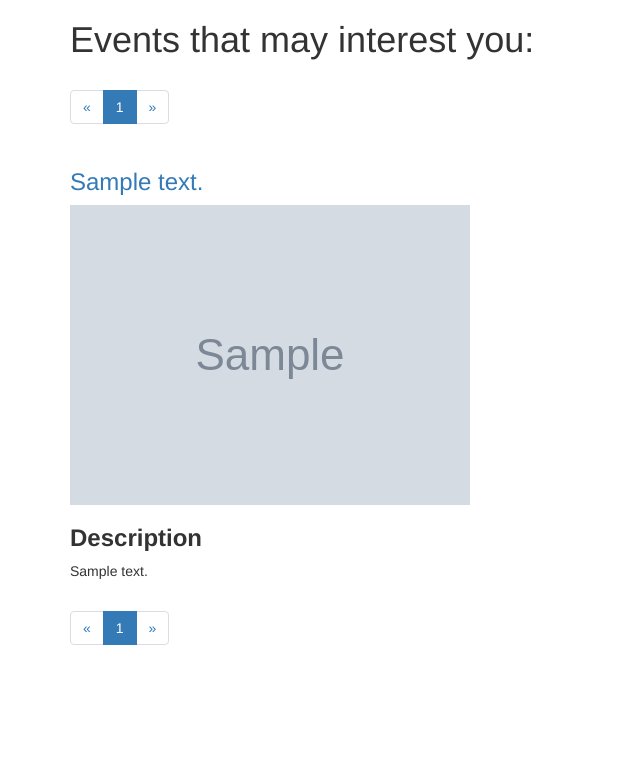
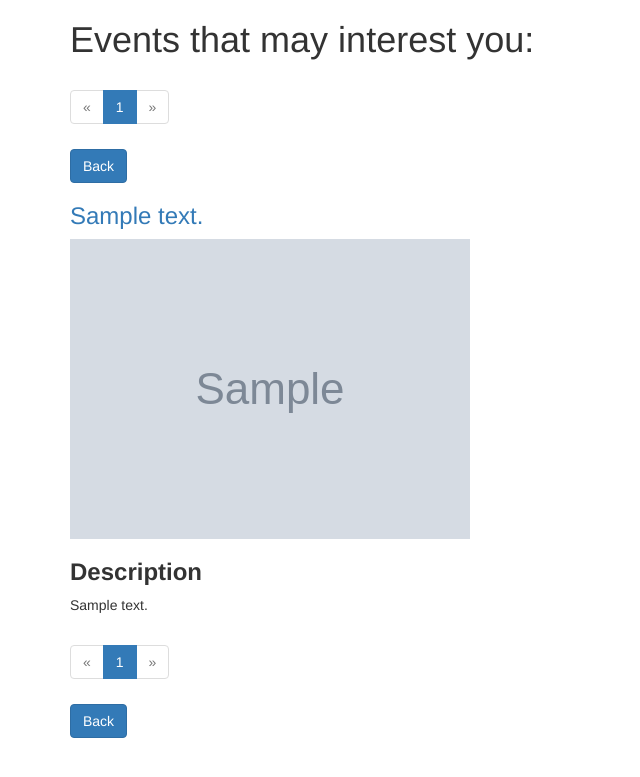
Before and after one commit to michaelj23/eventbritecategories, a Django app: template categories/templates/categories/events.html in a window 1280 px wide. Shown: the top 777 px of the page, without its empty margins (0-640 px from the left). Run offline with Django 3.2, Linux system fonts and the light colour scheme; the template is opened without the code that fills it: most values are stand-ins (such as "Sample title", 1, 10 or a date in 2020); grey boxes marked "Sample" are stand-in pictures; some libraries are stand-ins or nearby versions.

Commit message:
Separate concerns for events view, and add documentation for files

```diff
--- a/categories/templates/categories/error.html
+++ b/categories/templates/categories/error.html
@@ -1,3 +1,4 @@
+<!-- Basic error page, shown if a bad API request is made -->
 {% extends "categories/header.html" %}
 
 {% block title %} Error {% endblock %}
--- a/categories/templates/categories/events.html
+++ b/categories/templates/categories/events.html
@@ -1,36 +1,34 @@
+<!-- Template for relevant events page -->
 {% extends "categories/header.html" %}
 
 {% block title %} Relevant Events {% endblock %}
 
 {% block content %}
 <h1> Events that may interest you: </h1>
+<!-- The DOM component for pagination: a navbar with pages to select, along with
+	 "previous" and "next" buttons to move the range of pages along -->
 <nav>
 	<ul class="pagination">
-		<li{% if prevPage == -1 %} class="disabled"{% endif %}>
-			<a href="#" aria-label="Previous" class="diffpage" data-pagenum="{{ prevPage }}">
+		<li class="prev">
+			<a href="#" aria-label="Previous">
 				<span aria-hidden="true">&laquo;</span>
 			</a>
 		</li>
-		{% for pageNum in pageDisplays %}
-			{% if pageNum == curPage %}
-				<li class="active">
-					<span>{{ pageNum }} <span class="sr-only">(current)</span></span>
-				</li>
-			{% else %}
-				<li><a href="#" class="diffpage" data-pagenum="{{ pageNum }}">{{ pageNum }}</a></li>
-			{% endif %}
-		{% endfor %}
-		<li{% if nextPage == -1 %}class="disabled"{% endif %}>
-			<a href="#" aria-label="Next" class="diffpage" data-pagenum="{{ nextPage }}">
+		<li class="next">
+			<a href="#" aria-label="Next">
 				<span aria-hidden="true">&raquo;</span>
 			</a>
 		</li>
 	</ul>
 </nav>
+<!-- Go back to category selection -->
+<a href="/" role="button" class="btn btn-primary">Back</a>
 
 {% if error %}
+	<!-- This error message appears only if there are no relevant events -->
 	<div class="alert alert-danger" role="alert">{{ error }}</div>
 {% else %}
+	<!-- Each event consists of its name (a link to the event on Evenrbrite), logo, and description -->
 	{% for event in events %}
 		<div>
 			<h3><a href="{{ event.url }}" target="_blank">{{ event.name.text }}</a></h3>
@@ -41,43 +39,63 @@
 	{% endfor %}
 {% endif %}
 
+<!-- Pagination appears again at the bottom of the page -->
 <nav>
 	<ul class="pagination">
-		{% if prevPage == -1 %}
-			<li class="disabled">
-		{% else %}
-			<li>
-		{% endif %}
-				<a href="#" aria-label="Previous" class="diffpage" data-pagenum="{{ prevPage }}">
+		<li class="prev">
+			<a href="#" aria-label="Previous">
 				<span aria-hidden="true">&laquo;</span>
 			</a>
 		</li>
-		{% for pageNum in pageDisplays %}
-			{% if pageNum == curPage %}
-				<li class="active">
-					<span>{{ pageNum }} <span class="sr-only">(current)</span></span>
-				</li>
-			{% else %}
-				<li><a href="#" class="diffpage" data-pagenum="{{ pageNum }}">{{ pageNum }}</a></li>
-			{% endif %}
-		{% endfor %}
-		{% if nextPage == -1 %}
-			<li class="disabled">
-		{% else %}
-			<li>
-		{% endif %}
-				<a href="#" aria-label="Next" class="diffpage" data-pagenum="{{ nextPage }}">
+		<li class="next">
+			<a href="#" aria-label="Next">
 				<span aria-hidden="true">&raquo;</span>
 			</a>
 		</li>
 	</ul>
 </nav>
+<a href="/" role="button" class="btn btn-primary" style="margin-bottom:15px">Back</a>
+
 <script>
+	var paginationLimit = 5; // Number of pages to display to the user
+	var curPage = {{ curPage }}; // Current page number
+	var pageCount = {{ pageCount }}; // Total number of pages showing relevant events
+
+	// Calculate the first page in the range of pages to display
+	var firstPageDisplay = Math.max(paginationLimit * Math.floor((curPage - 1) / paginationLimit) + 1, 1)
+	// Calculate the last page in the range of pages to display
+	var lastPageDisplay = Math.min(firstPageDisplay + paginationLimit - 1, pageCount)
+	if (firstPageDisplay == 1) {
+		// No more previous ranges
+		$(".prev").addClass("disabled");
+	} else {
+		// Links that work in the pagination nav have data-pagenum attribute
+		$("[aria-label='Previous']").attr("data-pagenum", firstPageDisplay - paginationLimit);
+	}
+	if (lastPageDisplay == pageCount) {
+		// No more additional ranges
+		$(".next").addClass("disabled");
+	} else {
+		$("[aria-label='Next']").attr("data-pagenum", lastPageDisplay + 1);
+	}
+	for (var i = lastPageDisplay; i >= firstPageDisplay; i--) {
+		var toAdd;
+		if (i == curPage) {
+			// No link to page you are already on
+			toAdd = "<li class='active'><span>" + i + "<span class='sr-only'>(current)</span></span></li>";
+		} else {
+			toAdd = "<li><a href='#' data-pagenum='" + i + "'>" + i + "</a></li>";
+		}
+		$(".prev").after(toAdd);
+	}
+	// Maintain the currently selected categories in an array, categoryIds
 	var categoryIds = [];
 	{% for category in categories %}
 		categoryIds.push({{ category }});
 	{% endfor %}
-	$(".diffpage").click(function() {
+	// When user selects a different page of relevant events, redirect them by constructing the new url
+	// from categoryIds and the selected page number
+	$("[data-pagenum]").on("click", function() {
 		var targetPage = Number($(this).attr("data-pagenum"));
 		if (targetPage != -1) {
 			var params = {
--- a/categories/templates/categories/header.html
+++ b/categories/templates/categories/header.html
@@ -1,3 +1,4 @@
+<!-- Basic static files and starting layout for templates -->
 {% load staticfiles %}
 <!DOCTYPE html>
 <html lang="en">
--- a/categories/templates/categories/index.html
+++ b/categories/templates/categories/index.html
@@ -1,3 +1,4 @@
+<!-- Template for front page, where user selects categories -->
 {% extends "categories/header.html" %}
 
 {% block title %} Select categories {% endblock %}
@@ -6,6 +7,7 @@
 <h1> Categories </h1>
 <h2> Select your top 3 event categories: </h2>
 {% if messages %}
+	<!-- If the user doesn't select 3 categories, an error message is displayed -->
 	{% for message in messages %}
 		<div class="alert alert-danger" role="alert">{{ message }}</div>
 	{% endfor %}
--- a/eventbrite/settings.py
+++ b/eventbrite/settings.py
@@ -72,6 +72,7 @@ TEMPLATES = [
 
 WSGI_APPLICATION = 'eventbrite.wsgi.application'
 
+# Use Local-memory caching to avoid repeated API calls for same page
 
 CACHES = {
     'default': {
@@ -89,6 +90,8 @@ DATABASES = {
         'NAME': os.path.join(BASE_DIR, 'db.sqlite3'),
     }
 }
+
+# Configuration for deployment with Heroku
 
 DATABASES['default'] = dj_database_url.config()
 
@@ -132,6 +135,8 @@ USE_TZ = True
 # Static files (CSS, JavaScript, Images)
 # https://docs.djangoproject.com/en/1.9/howto/static-files/
 
+# Settings allowing Heroku to collect static files
+
 BASE_DIR = os.path.dirname(os.path.abspath(__file__))
 STATIC_ROOT = 'staticfiles'
 STATIC_URL = '/static/'
```
Also changed, not shown: categories/views.py (+10 -13 lines). Lines whose indentation alone changed are shown as unchanged.
